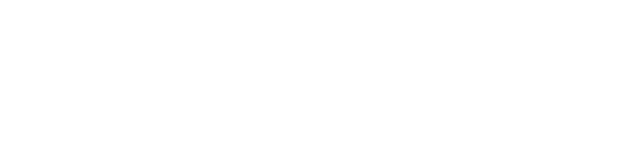
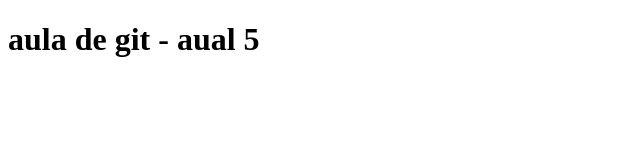
Before and after one commit to Galeazi/aula-cinco-git, a plain HTML site: page index.html in a window 1280 px wide. Shown: the whole page, without its empty margins (0-640 px from the left). Drawn offline with Linux system fonts and the light colour scheme.

Commit message:
alteração no index html

```diff
--- a/index.html
+++ b/index.html
@@ -4,9 +4,9 @@
     <meta charset="UTF-8">
     <meta http-equiv="X-UA-Compatible" content="IE=edge">
     <meta name="viewport" content="width=device-width, initial-scale=1.0">
-    <title>Aula de Git</title>
+    <title>Astatus ula de Git</title>
 </head>
 <body>
-
+    <h1>aula de git - aual 5</h1>
 </body>
 </html>
```
